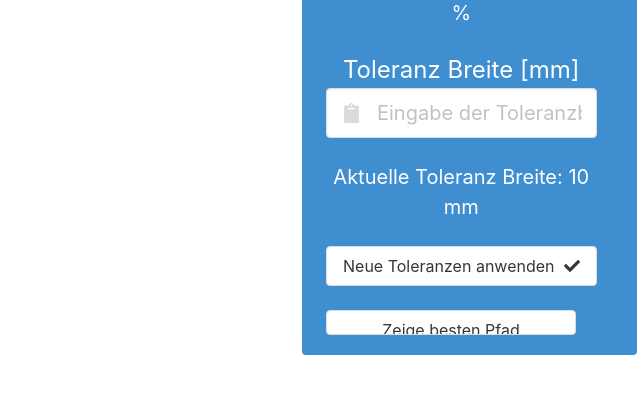
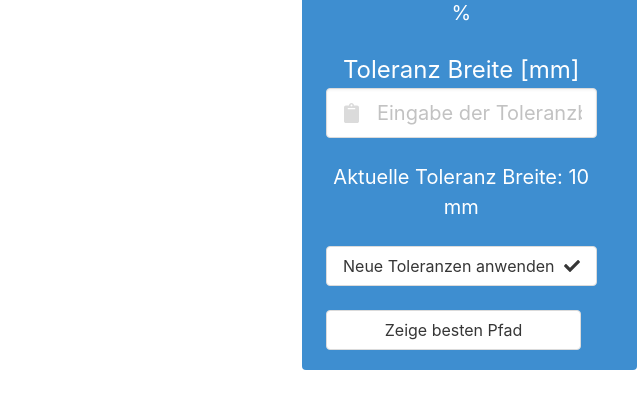
Before and after one commit to Jendrik-Kraft/Materialreihenfolge_Stahl_IT_Systeme, a Django app: template MATERIALREIHENFOLGE_STAHL/REIHENFOLGE_APP/templates/REIHENFOLGE/index.html in a window 1280 px wide. Shown: the part 359-768 px from the top of the page, without its empty margins (640-1280 px from the left). Run offline with Django 3.2, Linux system fonts and the light colour scheme; the template is opened without the code that fills it, so the values that code supplies are empty; some libraries are stand-ins or nearby versions.

Commit message:
Update index.html

```diff
--- a/MATERIALREIHENFOLGE_STAHL/REIHENFOLGE_APP/templates/REIHENFOLGE/index.html
+++ b/MATERIALREIHENFOLGE_STAHL/REIHENFOLGE_APP/templates/REIHENFOLGE/index.html
@@ -109,7 +109,7 @@
               <input
                 type = "button"
                 class="button addBtn"
-                style="height: 25px; width: 250px;"
+                style="width: 255px;"
                 id="show_path"
                 onclick="showPath()"
                 value = "Zeige besten Pfad"
```
